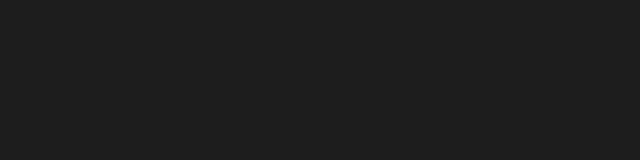
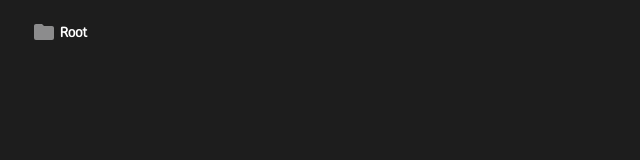
Before and after one commit to andreyskorchenko/recursivecomponent, a Next.js app: page / in a window 1280 px wide. Shown: the top 160 px of the page, without its empty margins (0-640 px from the left). Built offline with nearby package versions, Linux system fonts and the light colour scheme.

Commit message:
feature(app): connect component to application

```diff
--- a/src/pages/index.tsx
+++ b/src/pages/index.tsx
@@ -1,7 +1,9 @@
 import type { NextPage } from 'next';
+import { files } from '../data/files';
+import { Expander } from '../components/Expander';
 
 const Home: NextPage = () => {
-  return null;
+  return <Expander item={files} />;
 };
 
 export default Home;
```
